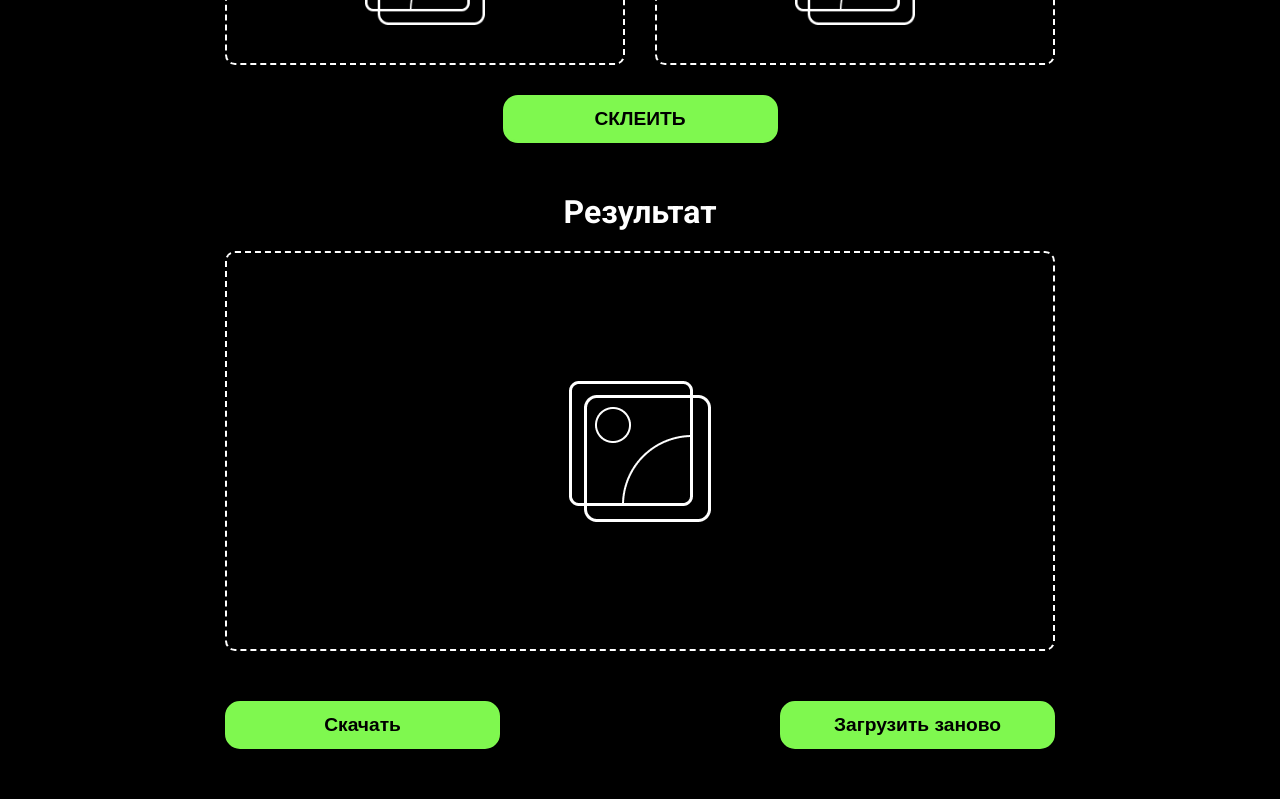
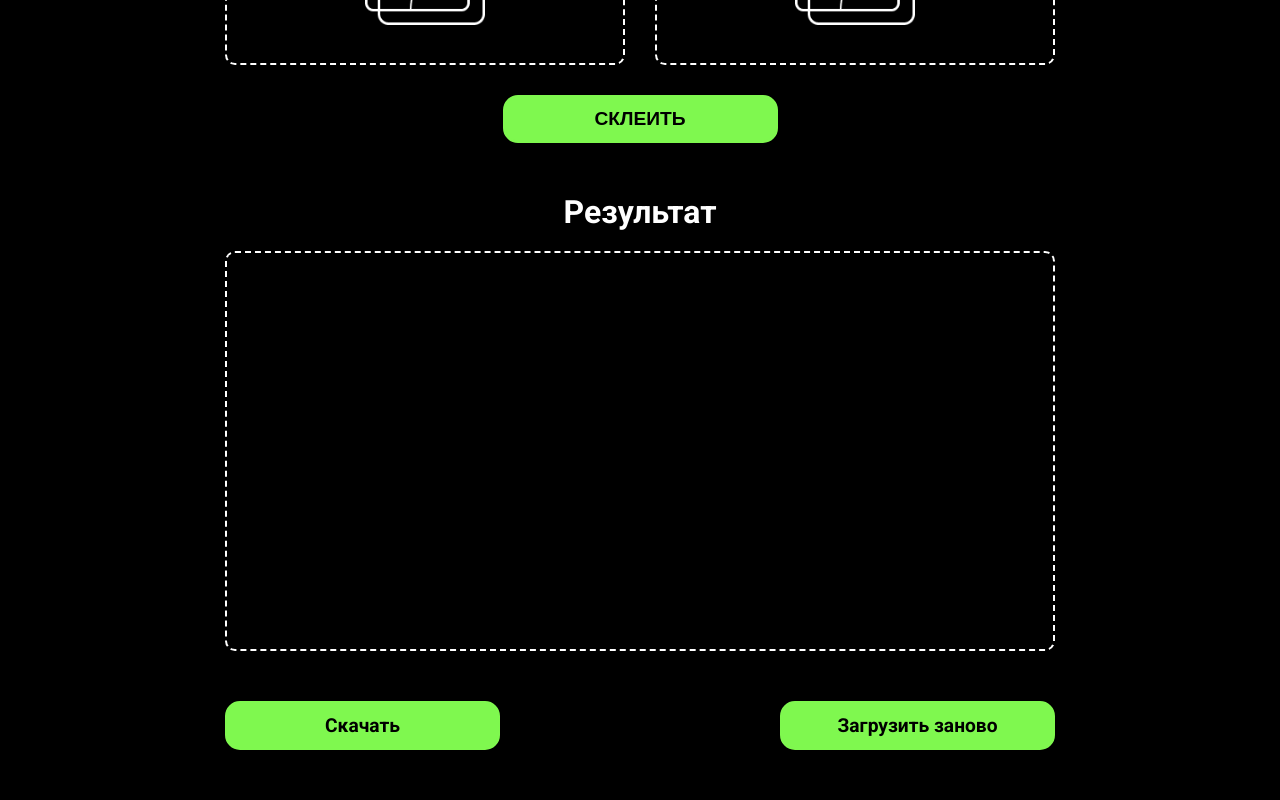
Before and after one commit to 4elovekov/gluing-Images, a React (Create React App) app: page / in a window 1280 px wide. Shown: the part 264-1064 px from the top of the page. Built offline with nearby package versions, Linux system fonts and the light colour scheme.

Commit message:
add: file downloading

```diff
--- a/src/components/UI/MyLink/MyLink.jsx
+++ b/src/components/UI/MyLink/MyLink.jsx
@@ -1,13 +1,9 @@
-import React from "react";
-import cl from "./MyLink.module.css";
+import React from 'react';
+import cl from './MyLink.module.css';
 
-const MyLink = ({children, ...props}) => {
+const MyLink = ({children, href, download}) => {
     return (
-        <a
-            //href="#"
-            className={cl.MyButton}
-            {...props}
-        >
+        <a href={href} download={download} className={cl.MyLink}>
             {children}
         </a>
     );
--- a/src/components/UI/MyLink/MyLink.module.css
+++ b/src/components/UI/MyLink/MyLink.module.css
@@ -1,3 +1,21 @@
 .MyLink {
+    width: 275px;
+    background-color: #7FF84F;
+    color: black;
+    border-radius: 15px;
+    border: 3px solid #7FF84F;
+    display: flex;
+    justify-content: center;
+    align-items: center;
+    padding: 10px 50px;
+    font-size: 1.2rem;
+    font-weight: 600;
+    text-decoration: none;
+    cursor: pointer;
+    transition: background-color 0.3s ease, color 0.3s ease;
+}
 
+.MyLink:hover {
+    background-color: black;
+    color: #7FF84F;
 }
--- a/src/components/UI/ResultDisplay/ResultDisplay.jsx
+++ b/src/components/UI/ResultDisplay/ResultDisplay.jsx
@@ -2,8 +2,14 @@ import React from 'react';
 import cl from "./ResultDisplay.module.css"
 import ImageCard from '../ImageCard/ImageCard';
 import MyButton from '../MyButton/MyButton';
+import MyLink from '../MyLink/MyLink';
 
 const ResultDisplay = ({resultImageUrl}) => {
+
+    const reloadPage = () => {
+        window.location.href = "/";
+    }
+
     return (
         <div className={cl.resultDisplay}>
             <h1>Результат</h1>
@@ -18,16 +24,17 @@ const ResultDisplay = ({resultImageUrl}) => {
                     : <img
                         src="./images/file.png"
                         alt="Upload file"
+                        style={{width:"80px", display:"none"}}
                     />
                 }
             />
             <div className={cl.resultDisplay__buttons}>
-                <MyButton>
+                <MyLink href={resultImageUrl} download={"result.jpg"}>
                     Скачать
-                </MyButton>
-                <MyButton>
+                </MyLink>
+                <MyLink href={"/"}>
                     Загрузить заново
-                </MyButton>
+                </MyLink>
             </div>
         </div>
     );
```
